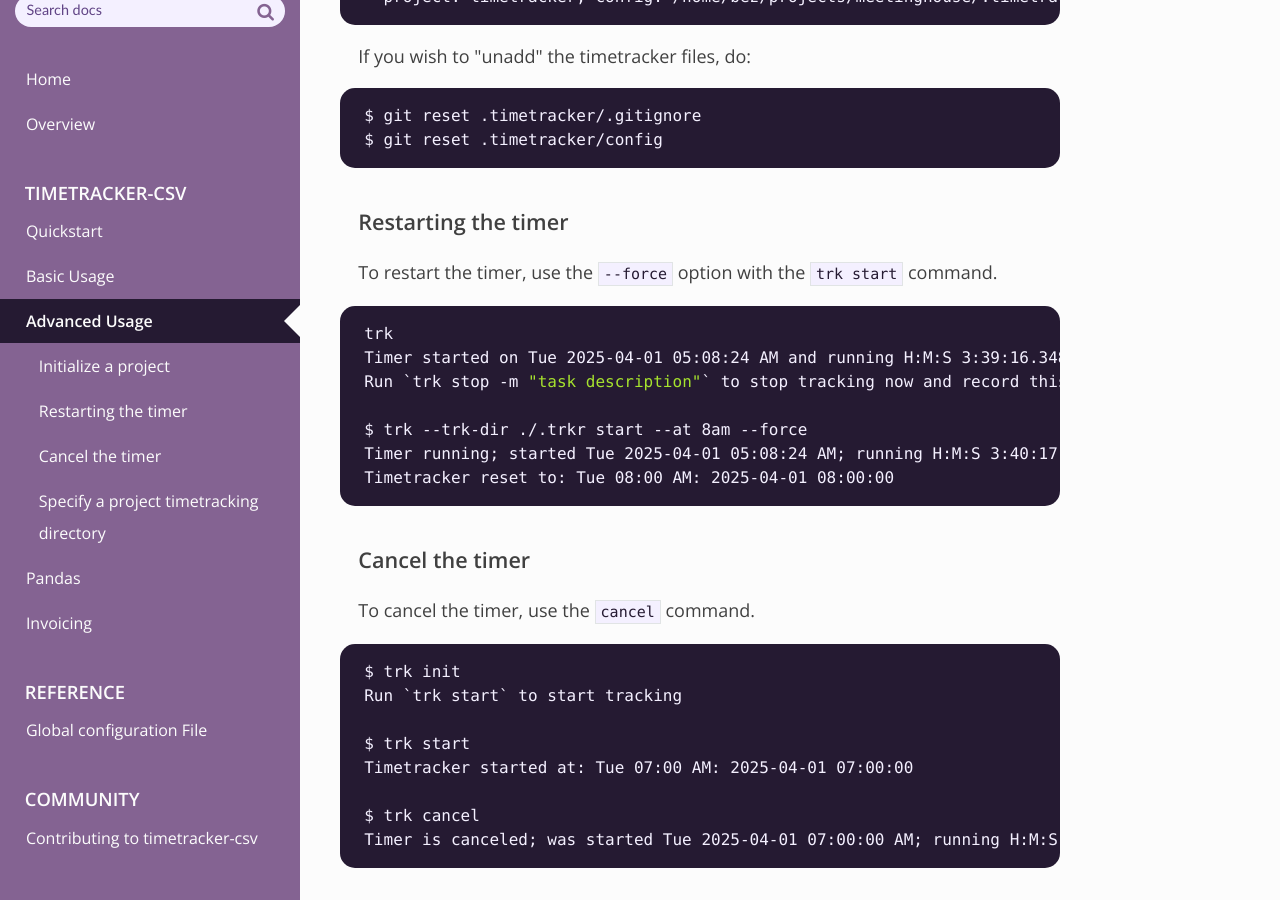
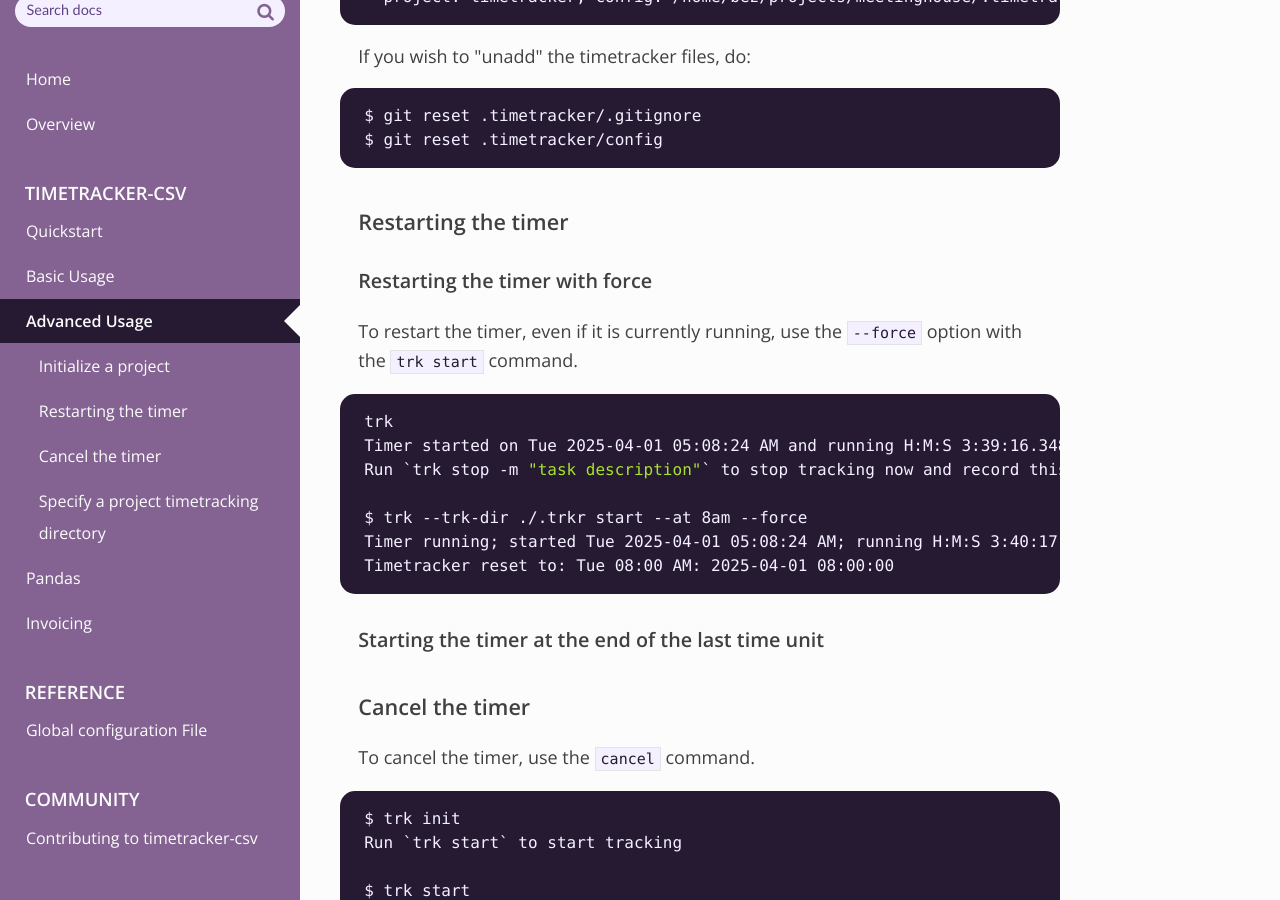
Before and after one commit to dvklopfenstein/timetracker, an MkDocs documentation site: the page built from doc/mkdocs/source/usage_advanced.md, in a window 1280 px wide and 900 px high, scrolled down 2013 px. Built offline with MkDocs 1.6.1, drawn with Linux system fonts in a browser that asks for light colours; nearby versions of some CDN libraries.

Commit message:
docs for force starting/restarting the timer

````diff
--- a/doc/mkdocs/source/usage_advanced.md
+++ b/doc/mkdocs/source/usage_advanced.md
@@ -89,7 +89,9 @@ $ git reset .timetracker/config
 ```
 
 ## Restarting the timer
-To restart the timer, use the `--force` option with the `trk start` command.
+### Restarting the timer with force
+To restart the timer, even if it is currently running,
+use the `--force` option with the `trk start` command.
 ```sh
 trk
 Timer started on Tue 2025-04-01 05:08:24 AM and running H:M:S 3:39:16.348502 for 'trk' ID=bez
@@ -99,6 +101,7 @@ $ trk --trk-dir ./.trkr start --at 8am --force
 Timer running; started Tue 2025-04-01 05:08:24 AM; running H:M:S 3:40:17.187956 for 'trk' ID=bez
 Timetracker reset to: Tue 08:00 AM: 2025-04-01 08:00:00
 ```
+### Starting the timer at the end of the last time unit
 
 ## Cancel the timer
 To cancel the timer, use the `cancel` command.
````
